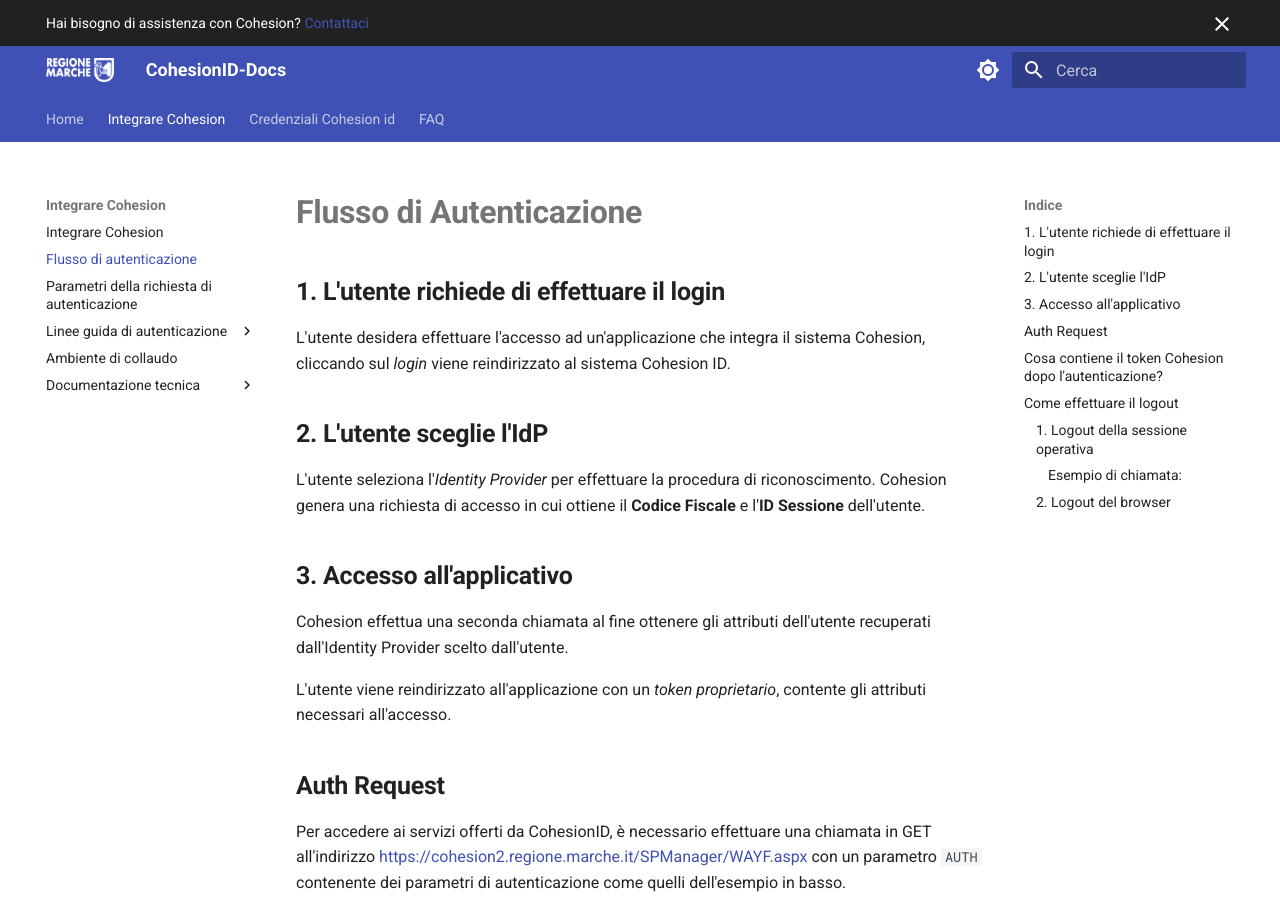
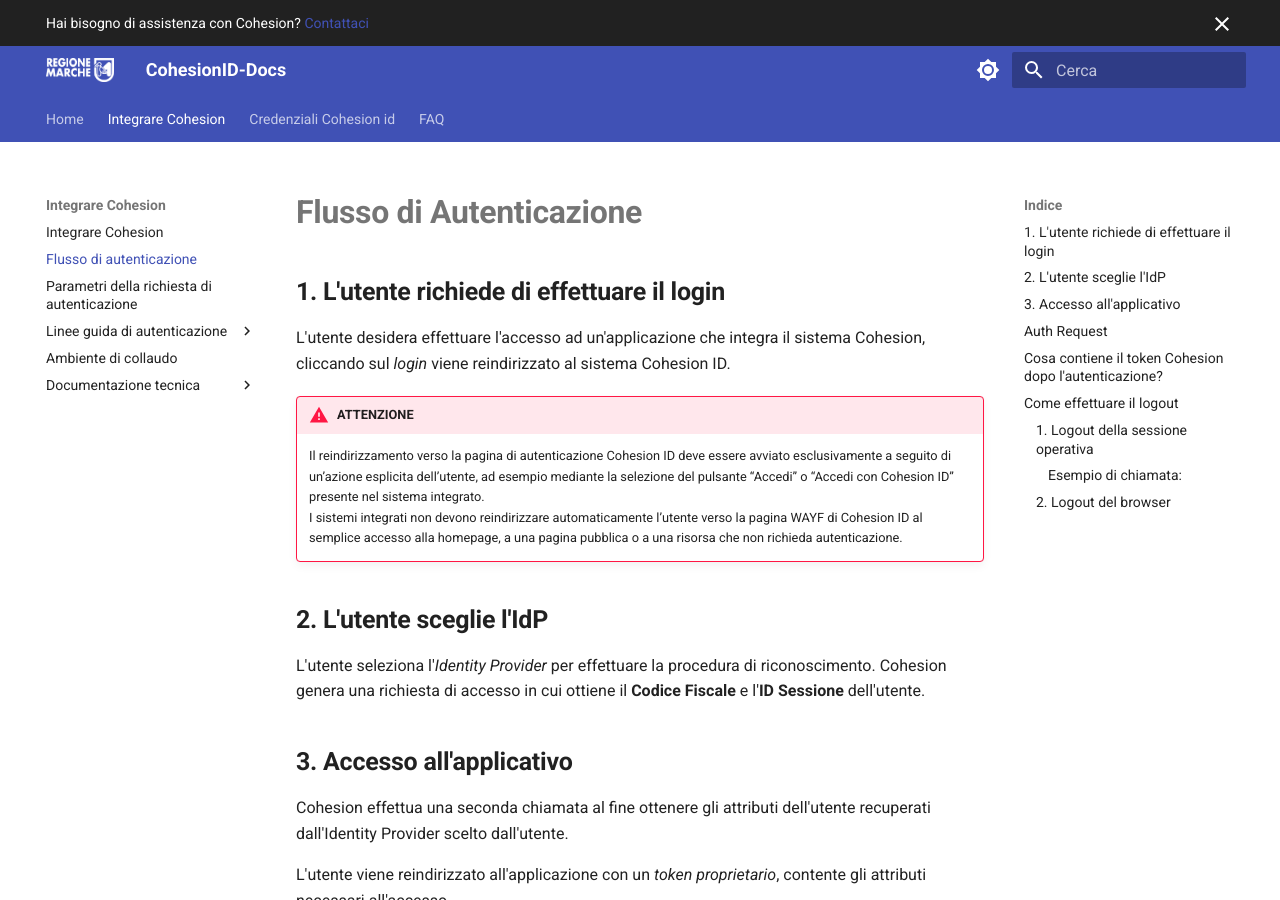
Before and after one commit to regione-marche/CohesionID-Docs, an MkDocs documentation site: the page built from docs/Flusso-di-Autenticazione.md, in a window 1280 px wide and 900 px high. Built offline with MkDocs 1.6.1 and Material for MkDocs 9.7.7, drawn with Linux system fonts in a browser that asks for light colours.

Commit message:
Add warning for explicit user action in login flow
Added warning about user action requirement for authentication redirection.

```diff
--- a/docs/Flusso-di-Autenticazione.md
+++ b/docs/Flusso-di-Autenticazione.md
@@ -2,6 +2,11 @@
 ## **1. L'utente richiede di effettuare il login**
 
 L'utente desidera effettuare l'accesso ad un'applicazione che integra il sistema Cohesion, cliccando sul _login_ viene reindirizzato al sistema Cohesion ID.
+
+!!! danger "ATTENZIONE"
+    Il reindirizzamento verso la pagina di autenticazione Cohesion ID deve essere avviato esclusivamente a seguito di un’azione esplicita dell’utente, ad esempio mediante la selezione del pulsante “Accedi” o “Accedi con Cohesion ID” presente nel sistema integrato.
+	I sistemi integrati non devono reindirizzare automaticamente l’utente verso la pagina WAYF di Cohesion ID al semplice accesso alla homepage, a una pagina pubblica o a una risorsa che non richieda autenticazione.
+
 
 ## **2. L'utente sceglie l'IdP**
 
```
